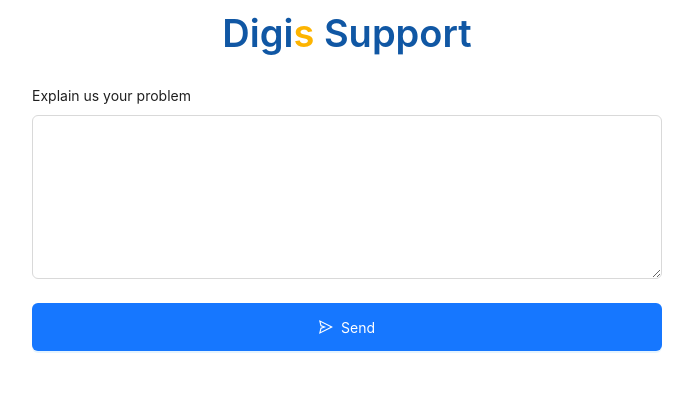
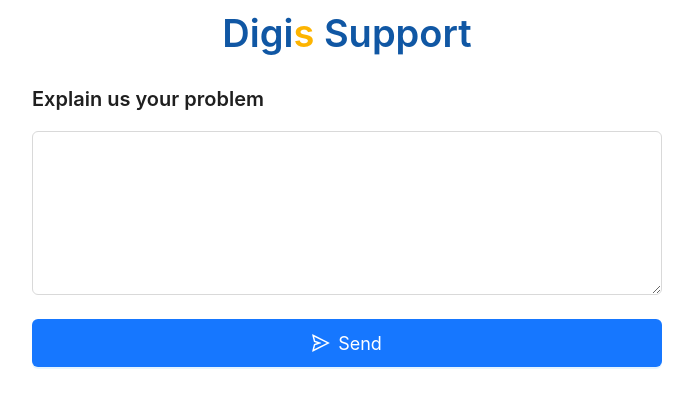
Before and after one commit to digis-global/digis-support-portal, a Next.js app: page / in a window 1280 px wide. Shown: the top 408 px of the page, without its empty margins (293-986 px from the left). Built offline with nearby package versions, Linux system fonts and the light colour scheme.

Commit message:
font size increased

```diff
--- a/src/features/SupportForm/index.tsx
+++ b/src/features/SupportForm/index.tsx
@@ -9,7 +9,7 @@
     return (
         <>
             {messageContext}
-            <Layout style={{ backgroundColor: 'white' }}>
+            <Layout style={styles.layout}>
                 <div style={state.isBigScreen ? styles.formContainer : {}}>
                     <div style={state.isBigScreen ? styles.responsiveContainer : {}}>
                         <Form ref={state.form} onFinish={(values: { support: string }) => actions.sendRequest(values.support)} layout="vertical">
@@ -19,12 +19,12 @@
                                 </div>
                             </Layout.Header>
                             <Layout.Content style={styles.contentContainer}>
-                                <Form.Item label="Explain us your problem" name="support">
+                                <Form.Item label={<Typography.Title level={4} >Explain us your problem</Typography.Title>} name="support">
                                     <Input.TextArea rows={7} />
                                 </Form.Item>
                                 <div style={styles.buttonContainer}>
-                                    <Form.Item style={{ flex: 1 }}>
-                                        <Button loading={state.loading} style={{ width: '100%', height: '3rem' }} type="primary" htmlType="submit" icon={<SendOutlined />}>Send</Button>
+                                    <Form.Item style={styles.buttonItem}>
+                                        <Button loading={state.loading} style={styles.submitButton} type="primary" htmlType="submit" icon={<SendOutlined />}>Send</Button>
                                     </Form.Item>
                                 </div>
                             </Layout.Content>
@@ -37,6 +37,7 @@
 }
 
 type TStyles = {
+    layout: CSSProperties
     formContainer: CSSProperties
     responsiveContainer: CSSProperties
     header: CSSProperties
@@ -45,9 +46,12 @@
     buttonContainer: CSSProperties
     blueColor: CSSProperties,
     goldColor: CSSProperties,
+    buttonItem: CSSProperties,
+    submitButton: CSSProperties,
 }
 
 const styles: TStyles = {
+    layout: { backgroundColor: "white" },
     formContainer: { display: 'flex', justifyContent: 'center' },
     responsiveContainer: { width: '50vw' },
     header: { backgroundColor: "white", padding: '10px' },
@@ -55,7 +59,9 @@
     contentContainer: { padding: '5px', marginTop: '1rem', },
     buttonContainer: { display: 'flex' },
     blueColor: { color: "#1057A4" },
-    goldColor: { color: "#FDB400" }
+    goldColor: { color: "#FDB400" },
+    buttonItem: { flex: 1 },
+    submitButton: { width: '100%', height: '3rem', fontSize: '18px' }
 }
 
 export default SupportForm
```
